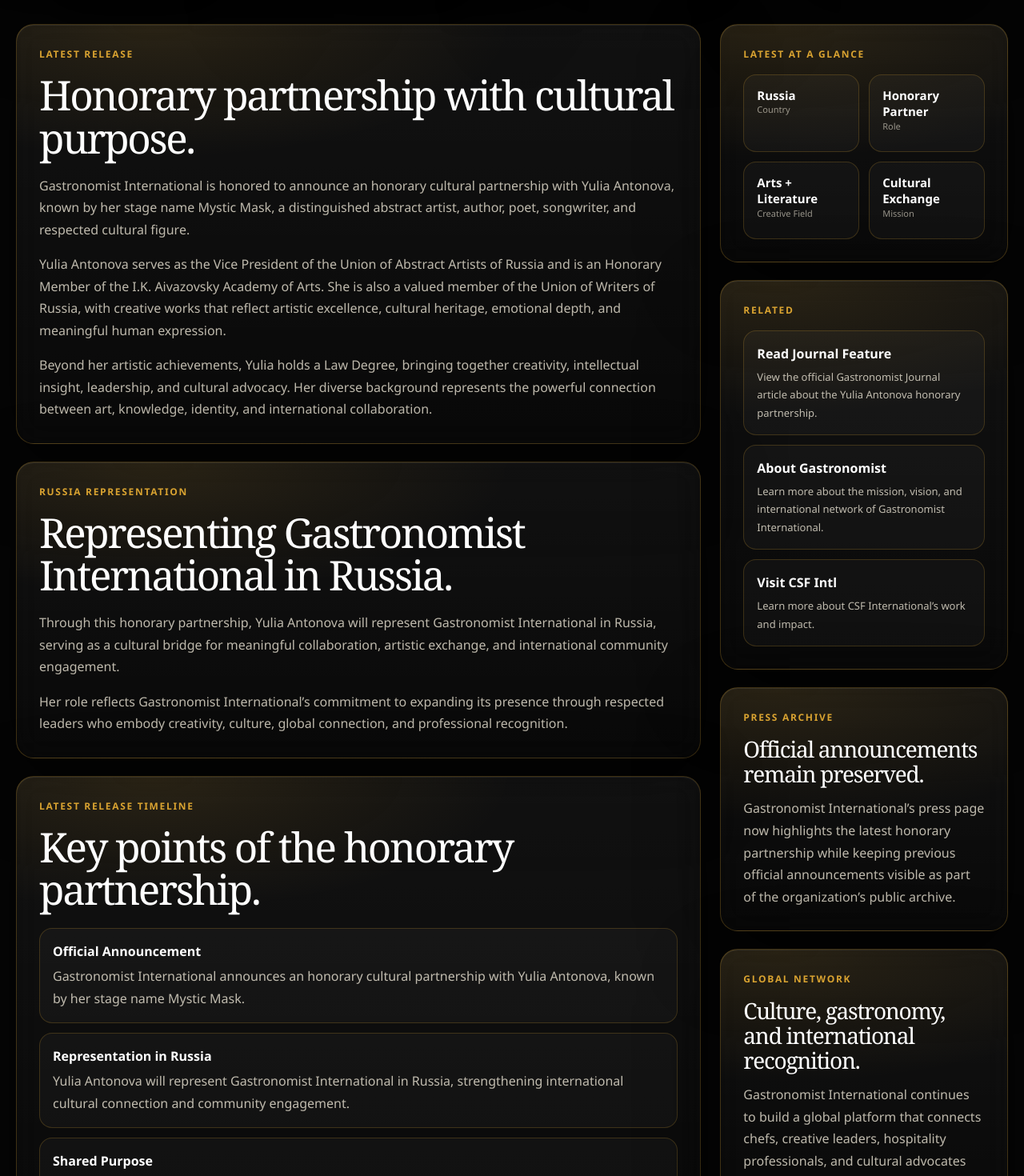
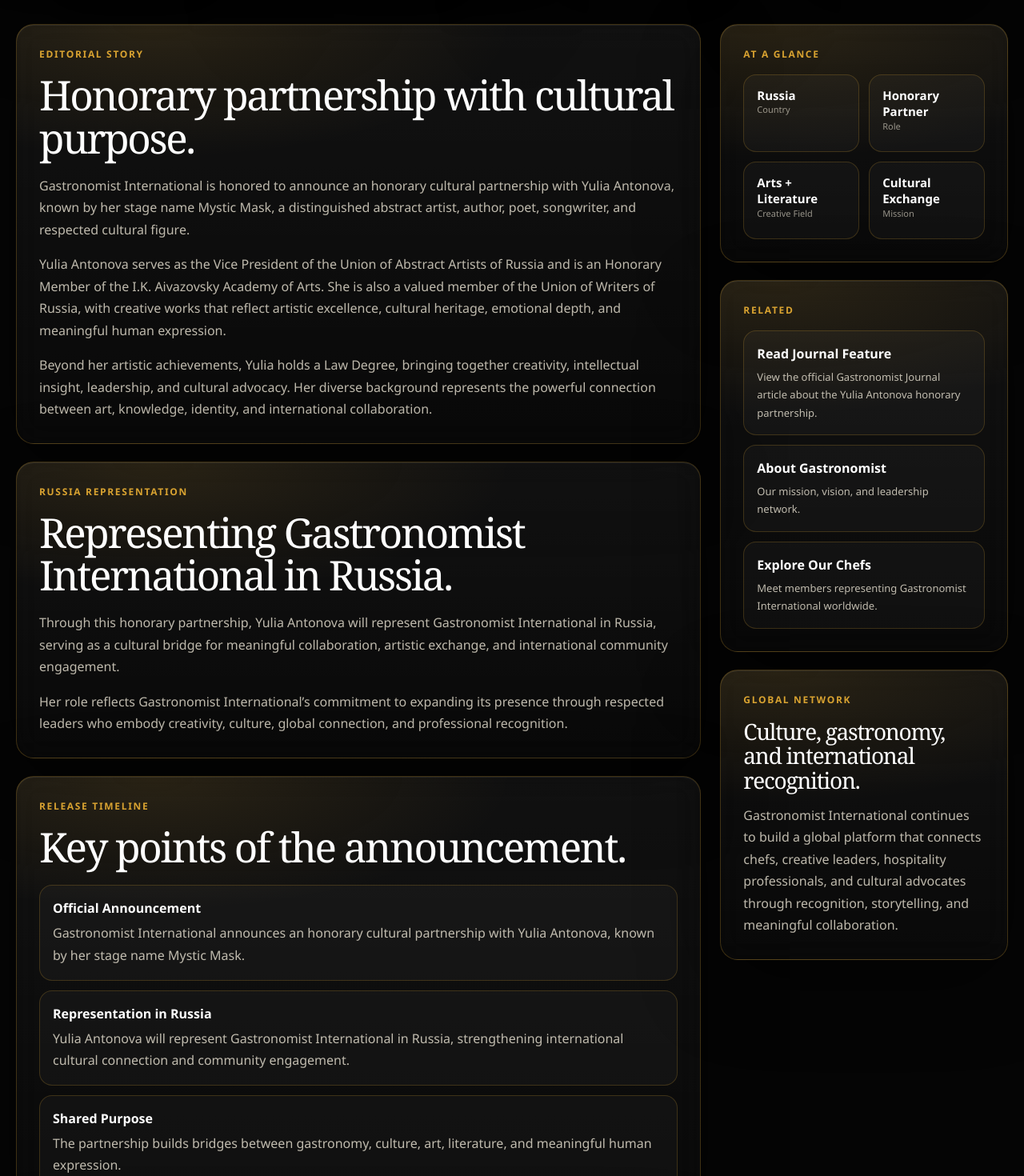
Before and after one commit to Theglobe-asia/gastronomist-international, a Next.js app: page /press in a window 1280 px wide. Shown: the part 800-2270 px from the top of the page at 80% size. Built offline with nearby package versions, Linux system fonts and the light colour scheme.

Commit message:
Add Yulia press release while preserving full CSF release

```diff
--- a/app/press/page.tsx
+++ b/app/press/page.tsx
@@ -18,21 +18,21 @@
 const MotionH1 = motion.h1 as H1Motion
 const MotionDiv = motion.div as DivMotion
 
-const LATEST_FACTS = [
+const YULIA_FACTS = [
   { label: "Category", value: "Honorary Cultural Partnership" },
   { label: "Representative", value: "Yulia Antonova — Mystic Mask" },
   { label: "Representation", value: "Gastronomist International in Russia" },
   { label: "Focus", value: "Culture • Art • Literature • Global Exchange" },
 ]
 
-const LATEST_STATS = [
+const YULIA_STATS = [
   { label: "Country", value: "Russia" },
   { label: "Role", value: "Honorary Partner" },
   { label: "Creative Field", value: "Arts + Literature" },
   { label: "Mission", value: "Cultural Exchange" },
 ]
 
-const LATEST_TIMELINE = [
+const YULIA_TIMELINE = [
   {
     t: "Official Announcement",
     d: "Gastronomist International announces an honorary cultural partnership with Yulia Antonova, known by her stage name Mystic Mask.",
@@ -47,20 +47,45 @@
   },
 ]
 
-const LATEST_GALLERY = [
+const YULIA_GALLERY = [
   { src: "/images/yulia-antonova-mystic-mask.png", label: "Mystic Mask" },
   { src: "/images/recognition.png", label: "Honorary Recognition" },
   { src: "/images/medal.png", label: "Global Partnership" },
 ]
 
-const CSF_FACTS = [
+const YULIA_RELATED = [
+  {
+    title: "Read Journal Feature",
+    href: "/blog/honorary-partnership-yulia-antonova-mystic-mask-russia",
+    desc: "View the official Gastronomist Journal article about the Yulia Antonova honorary partnership.",
+  },
+  {
+    title: "About Gastronomist",
+    href: "/about",
+    desc: "Our mission, vision, and leadership network.",
+  },
+  {
+    title: "Explore Our Chefs",
+    href: "/chefs",
+    desc: "Meet members representing Gastronomist International worldwide.",
+  },
+]
+
+const FACTS = [
   { label: "Category", value: "Strategic Collaboration" },
   { label: "Partners", value: "Gastronomist International × CSF International" },
   { label: "Focus", value: "Support chefs • Empower communities • Preserve artisan traditions" },
   { label: "Reach", value: "Worldwide" },
 ]
 
-const CSF_TIMELINE = [
+const STATS = [
+  { label: "Global Members", value: "Worldwide" },
+  { label: "Community", value: "Culinary Professionals" },
+  { label: "Mission", value: "Support + Recognition" },
+  { label: "Standard", value: "Excellence" },
+]
+
+const TIMELINE = [
   {
     t: "Announcement",
     d: "Gastronomist International confirms strategic collaboration with CSF International.",
@@ -75,7 +100,7 @@
   },
 ]
 
-const CSF_GALLERY = [
+const GALLERY = [
   { src: "/images/medal.png", label: "Recognition" },
   { src: "/images/recognition.png", label: "Global Acknowledgment" },
   { src: "/images/partnership.png", label: "Strategic Partnership" },
@@ -83,14 +108,14 @@
 
 const RELATED = [
   {
-    title: "Read Journal Feature",
-    href: "/blog/honorary-partnership-yulia-antonova-mystic-mask-russia",
-    desc: "View the official Gastronomist Journal article about the Yulia Antonova honorary partnership.",
+    title: "Explore Our Chefs",
+    href: "/chefs",
+    desc: "Meet members representing Gastronomist International worldwide.",
   },
   {
     title: "About Gastronomist",
     href: "/about",
-    desc: "Learn more about the mission, vision, and international network of Gastronomist International.",
+    desc: "Our mission, vision, and leadership network.",
   },
   {
     title: "Visit CSF Intl",
@@ -103,6 +128,7 @@
 export default function PressPage() {
   return (
     <main className="press-page">
+      <section className="press-release-block">
         <section className="press-hero">
           <div className="press-hero-visual">
             <img
@@ -111,7 +137,7 @@
             />
             <div className="press-hero-overlay" />
             <div className="press-hero-card">
-            <strong>Latest Official Press Release</strong>
+              <strong>Latest Official Announcement</strong>
               <span>
                 Honorary cultural partnership recognizing Yulia Antonova — Mystic Mask
                 as the representative of Gastronomist International in Russia.
@@ -120,7 +146,7 @@
           </div>
 
           <div className="press-hero-copy">
-          <span className="press-eyebrow">Official Announcement • Editorial Release</span>
+            <span className="press-eyebrow">Latest Press Release • Editorial Release</span>
 
             <MotionH1
               initial={{ opacity: 0, y: 18 }}
@@ -150,7 +176,7 @@
         </section>
 
         <section className="press-facts">
-        {LATEST_FACTS.map((item) => (
+          {YULIA_FACTS.map((item) => (
             <article key={item.label}>
               <span>{item.label}</span>
               <strong>{item.value}</strong>
@@ -161,7 +187,7 @@
         <section className="press-layout">
           <div className="press-main">
             <article className="press-card">
-            <span className="press-eyebrow">Latest Release</span>
+              <span className="press-eyebrow">Editorial Story</span>
               <h2>Honorary partnership with cultural purpose.</h2>
 
               <p>
@@ -206,11 +232,11 @@
             </article>
 
             <article className="press-card">
-            <span className="press-eyebrow">Latest Release Timeline</span>
-            <h2>Key points of the honorary partnership.</h2>
+              <span className="press-eyebrow">Release Timeline</span>
+              <h2>Key points of the announcement.</h2>
 
               <div className="press-timeline">
-              {LATEST_TIMELINE.map((item) => (
+                {YULIA_TIMELINE.map((item) => (
                   <div key={item.t}>
                     <strong>{item.t}</strong>
                     <span>{item.d}</span>
@@ -223,8 +249,8 @@
               <span className="press-eyebrow">In Focus</span>
               <h2>Recognition, partnership, and shared purpose.</h2>
 
-            <div className="press-gallery press-falling-gallery" aria-label="Latest press release focus gallery">
-              {LATEST_GALLERY.map((item, index) => (
+              <div className="press-gallery press-falling-gallery" aria-label="Yulia Antonova press release focus gallery">
+                {YULIA_GALLERY.map((item, index) => (
                   <div
                     className="press-falling-card"
                     key={item.src}
@@ -254,50 +280,134 @@
                 presence are a meaningful addition to our global community.
               </p>
             </article>
+          </div>
 
-          <section className="press-archive-section" aria-label="Previous press release">
-            <div className="press-archive-head">
-              <span className="press-eyebrow">Previous Press Release</span>
-              <h2>Strategic collaboration with CSF International.</h2>
+          <aside className="press-sidebar">
+            <article className="press-card">
+              <span className="press-eyebrow">At a Glance</span>
+
+              <div className="press-stat-grid">
+                {YULIA_STATS.map((item) => (
+                  <div key={item.label}>
+                    <strong>{item.value}</strong>
+                    <span>{item.label}</span>
+                  </div>
+                ))}
+              </div>
+            </article>
+
+            <article className="press-card">
+              <span className="press-eyebrow">Related</span>
+
+              <div className="press-related">
+                {YULIA_RELATED.map((item) => (
+                  <a key={item.title} href={item.href}>
+                    <strong>{item.title}</strong>
+                    <span>{item.desc}</span>
+                  </a>
+                ))}
+              </div>
+            </article>
+
+            <article className="press-card">
+              <span className="press-eyebrow">Global Network</span>
+              <h3>Culture, gastronomy, and international recognition.</h3>
+
               <p>
-                The previous Gastronomist International press release remains part
-                of the official press archive and continues to represent the
-                organization’s shared mission with CSF International.
+                Gastronomist International continues to build a global platform that
+                connects chefs, creative leaders, hospitality professionals, and
+                cultural advocates through recognition, storytelling, and meaningful
+                collaboration.
+              </p>
+            </article>
+          </aside>
+        </section>
+      </section>
+
+      <section className="press-release-separator" aria-label="Previous press release">
+        <span className="press-eyebrow">Previous Official Press Release</span>
+        <h2>Strategic Collaboration with CSF International</h2>
+        <p>
+          The original CSF International announcement remains fully preserved below,
+          including its original image, facts, editorial story, timeline, gallery,
+          related details, and global network section.
+        </p>
+      </section>
+
+      <section className="press-release-block">
+        <section className="press-hero">
+          <div className="press-hero-visual">
+            <img
+              src="/images/collab.png"
+              alt="Gastronomist International and CSF International collaboration"
+            />
+            <div className="press-hero-overlay" />
+            <div className="press-hero-card">
+              <strong>Official Announcement</strong>
+              <span>Strategic collaboration supporting chefs, communities, and artisan traditions.</span>
+            </div>
+          </div>
+
+          <div className="press-hero-copy">
+            <span className="press-eyebrow">Official Announcement • Editorial Release</span>
+
+            <MotionH1
+              initial={{ opacity: 0, y: 18 }}
+              animate={{ opacity: 1, y: 0 }}
+            >
+              Press <span>Release</span>
+            </MotionH1>
+
+            <div className="press-divider" />
+
+            <MotionDiv
+              className="press-hero-lead"
+              initial={{ opacity: 0, y: 18 }}
+              animate={{ opacity: 1, y: 0 }}
+            >
+              Gastronomist International Announces Strategic Collaboration with CSF International.
+            </MotionDiv>
+
+            <p>
+              This collaboration aligns culinary leadership with community-driven action,
+              connecting influence to initiatives that support chefs, empower communities,
+              and preserve artisan traditions.
             </p>
           </div>
+        </section>
 
-            <div className="press-facts press-facts-archive">
-              {CSF_FACTS.map((item) => (
+        <section className="press-facts">
+          {FACTS.map((item) => (
             <article key={item.label}>
               <span>{item.label}</span>
               <strong>{item.value}</strong>
             </article>
           ))}
-            </div>
+        </section>
 
+        <section className="press-layout">
+          <div className="press-main">
             <article className="press-card">
               <span className="press-eyebrow">Editorial Story</span>
               <h2>Partnership with purpose.</h2>
-
               <p>
-                Gastronomist International has officially partnered with CSF
-                International in a shared mission to support chefs, empower
-                communities in need, and preserve artisan traditions.
+                Gastronomist International has officially partnered with CSF International
+                in a shared mission to support chefs, empower communities in need, and
+                preserve artisan traditions.
               </p>
-
               <p>
-                The collaboration reflects a commitment to meaningful action,
-                professional recognition, cultural preservation, and sustainable
-                support within the global culinary community.
+                The collaboration reflects a commitment to meaningful action, professional
+                recognition, cultural preservation, and sustainable support within the global
+                culinary community.
               </p>
             </article>
 
             <article className="press-card">
               <span className="press-eyebrow">Release Timeline</span>
-              <h2>Key points of the CSF International announcement.</h2>
+              <h2>Key points of the announcement.</h2>
 
               <div className="press-timeline">
-                {CSF_TIMELINE.map((item) => (
+                {TIMELINE.map((item) => (
                   <div key={item.t}>
                     <strong>{item.t}</strong>
                     <span>{item.d}</span>
@@ -308,11 +418,21 @@
 
             <article className="press-card">
               <span className="press-eyebrow">In Focus</span>
-              <h2>Support, recognition, and strategic collaboration.</h2>
+              <h2>Recognition, partnership, and shared purpose.</h2>
 
-              <div className="press-gallery">
-                {CSF_GALLERY.map((item) => (
-                  <div key={item.src}>
+              <div className="press-gallery press-falling-gallery" aria-label="In Focus falling gallery">
+                {GALLERY.map((item, index) => (
+                  <div
+                    className="press-falling-card"
+                    key={item.src}
+                    style={
+                      {
+                        "--fallDelay": `${index * 1.25}s`,
+                        "--fallX": `${(index - 1) * 108}%`,
+                        "--fallMobileX": `${(index - 1) * 76}%`,
+                      } as React.CSSProperties
+                    }
+                  >
                     <div className="press-gallery-image">
                       <img src={item.src} alt={item.label} />
                     </div>
@@ -321,15 +441,14 @@
                 ))}
               </div>
             </article>
-          </section>
           </div>
 
           <aside className="press-sidebar">
             <article className="press-card">
-            <span className="press-eyebrow">Latest At a Glance</span>
+              <span className="press-eyebrow">At a Glance</span>
 
               <div className="press-stat-grid">
-              {LATEST_STATS.map((item) => (
+                {STATS.map((item) => (
                   <div key={item.label}>
                     <strong>{item.value}</strong>
                     <span>{item.label}</span>
@@ -357,28 +476,15 @@
             </article>
 
             <article className="press-card">
-            <span className="press-eyebrow">Press Archive</span>
-            <h3>Official announcements remain preserved.</h3>
-
+              <span className="press-eyebrow">Global Network</span>
+              <h3>Professional culinary recognition worldwide.</h3>
               <p>
-              Gastronomist International’s press page now highlights the latest
-              honorary partnership while keeping previous official announcements
-              visible as part of the organization’s public archive.
-            </p>
-          </article>
-
-          <article className="press-card">
-            <span className="press-eyebrow">Global Network</span>
-            <h3>Culture, gastronomy, and international recognition.</h3>
-
-            <p>
-              Gastronomist International continues to build a global platform that
-              connects chefs, creative leaders, hospitality professionals, and
-              cultural advocates through recognition, storytelling, and meaningful
-              collaboration.
+                Gastronomist International continues to build a platform for chefs,
+                hospitality professionals, and culinary leaders across regions.
               </p>
             </article>
           </aside>
+        </section>
       </section>
 
       <style jsx global>{`
@@ -387,6 +493,44 @@
           margin: 0 auto;
           padding: 70px 0 40px;
           color: #f7f0df;
+        }
+
+        .press-release-block {
+          display: block;
+        }
+
+        .press-release-block + .press-release-separator {
+          margin-top: 58px;
+        }
+
+        .press-release-separator {
+          border: 1px solid rgba(217, 163, 49, 0.26);
+          border-radius: 26px;
+          padding: 34px;
+          margin-bottom: 34px;
+          background:
+            radial-gradient(700px 260px at 20% 0%, rgba(217, 163, 49, 0.12), transparent 64%),
+            linear-gradient(180deg, rgba(255, 255, 255, 0.055), rgba(255, 255, 255, 0.018));
+          box-shadow:
+            inset 0 1px 0 rgba(255, 255, 255, 0.08),
+            0 30px 100px rgba(0, 0, 0, 0.48);
+          backdrop-filter: blur(18px);
+        }
+
+        .press-release-separator h2 {
+          font-family: Georgia, "Times New Roman", serif;
+          color: #fff;
+          font-weight: 500;
+          letter-spacing: -0.045em;
+          font-size: clamp(34px, 4vw, 58px);
+          line-height: 1.04;
+          margin-bottom: 16px;
+        }
+
+        .press-release-separator p {
+          max-width: 860px;
+          color: rgba(247, 240, 223, 0.76);
+          line-height: 1.72;
         }
 
         .press-hero {
@@ -399,8 +543,7 @@
 
         .press-hero-copy h1,
         .press-card h2,
-        .press-card h3,
-        .press-archive-head h2 {
+        .press-card h3 {
           font-family: Georgia, "Times New Roman", serif;
           color: #fff;
           font-weight: 500;
@@ -456,8 +599,7 @@
         .press-hero-copy p,
         .press-card p,
         .press-related span,
-        .press-timeline span,
-        .press-archive-head p {
+        .press-timeline span {
           color: rgba(247, 240, 223, 0.76);
           line-height: 1.72;
         }
@@ -485,7 +627,7 @@
           min-height: 520px;
           object-fit: contain;
           padding: 18px;
-          opacity: 0.96;
+          opacity: 0.94;
         }
 
         .press-hero-overlay {
@@ -493,8 +635,8 @@
           inset: 0;
           pointer-events: none;
           background:
-            linear-gradient(90deg, rgba(0, 0, 0, 0.58), transparent 58%),
-            linear-gradient(0deg, rgba(0, 0, 0, 0.62), transparent 56%);
+            linear-gradient(90deg, rgba(0, 0, 0, 0.72), transparent 56%),
+            linear-gradient(0deg, rgba(0, 0, 0, 0.72), transparent 56%);
         }
 
         .press-hero-card {
@@ -534,8 +676,7 @@
         }
 
         .press-facts article,
-        .press-card,
-        .press-archive-section {
+        .press-card {
           border: 1px solid rgba(217, 163, 49, 0.26);
           background:
             radial-gradient(700px 260px at 20% 0%, rgba(217, 163, 49, 0.12), transparent 64%),
@@ -767,31 +908,6 @@
           font-size: 13px;
         }
 
-        .press-archive-section {
-          display: grid;
-          gap: 22px;
-          padding: 28px;
-          margin-top: 10px;
-        }
-
-        .press-archive-head {
-          max-width: 860px;
-        }
-
-        .press-archive-head h2 {
-          font-size: clamp(34px, 4vw, 58px);
-          line-height: 1.04;
-          margin-bottom: 16px;
-        }
-
-        .press-facts-archive {
-          margin-bottom: 0;
-        }
-
-        .press-archive-section .press-card {
-          box-shadow: none;
-        }
-
         @keyframes pressFocusFall {
           0% {
             opacity: 0;
@@ -974,8 +1090,8 @@
             min-height: 380px;
           }
 
-          .press-archive-section {
-            padding: 22px;
+          .press-release-separator {
+            padding: 24px;
           }
         }
 
```
Lines whose indentation alone changed are shown as unchanged.
